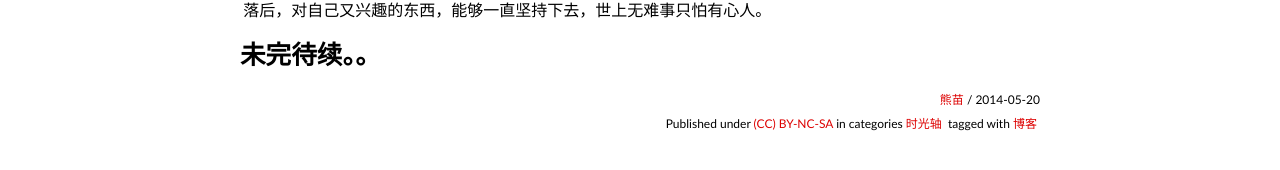
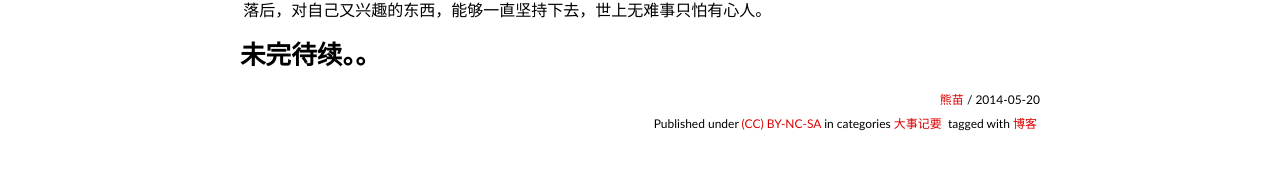
Before and after one commit to miaoxiong/blog, a Jekyll site: the page built from _posts/2014-05-20-the-note-of-find.md, in a window 1280 px wide. Shown: the part 566-736 px from the top of the page. Built offline with Jekyll 4.4.1, drawn with Linux system fonts in a browser that asks for light colours; some web fonts are replaced; Markdown is read by kramdown in place of the engine named in the settings; comment, search, counter and statistics services are not loaded.

Commit message:
Update 2014-05-20-the-note-of-find.md

```diff
--- a/_posts/2014-05-20-the-note-of-find.md
+++ b/_posts/2014-05-20-the-note-of-find.md
@@ -1,7 +1,7 @@
 ---
 layout: post
 title: 我的博客开通了
-category: 时光轴
+category: 大事记要
 tags: [博客]
 ---
 
```
